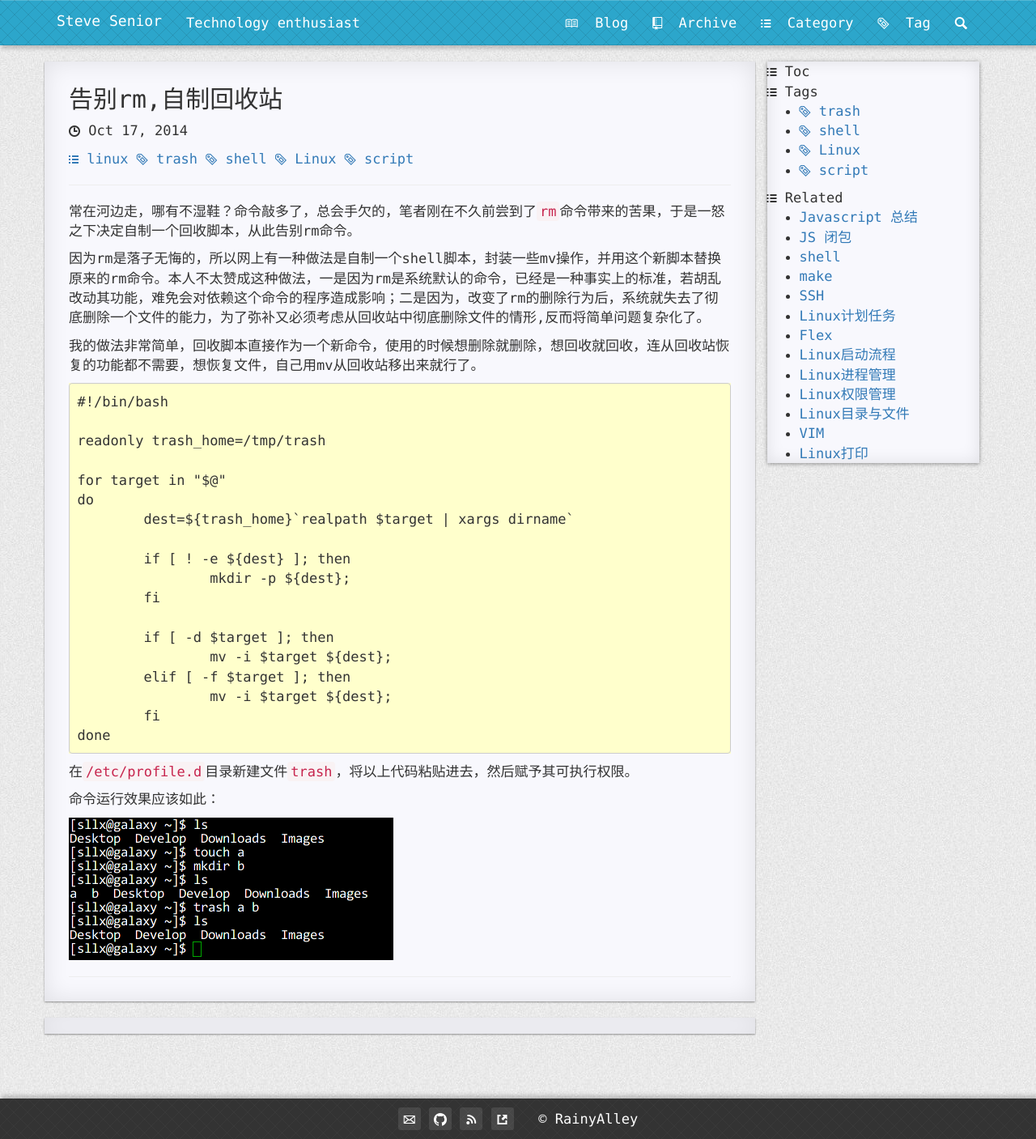
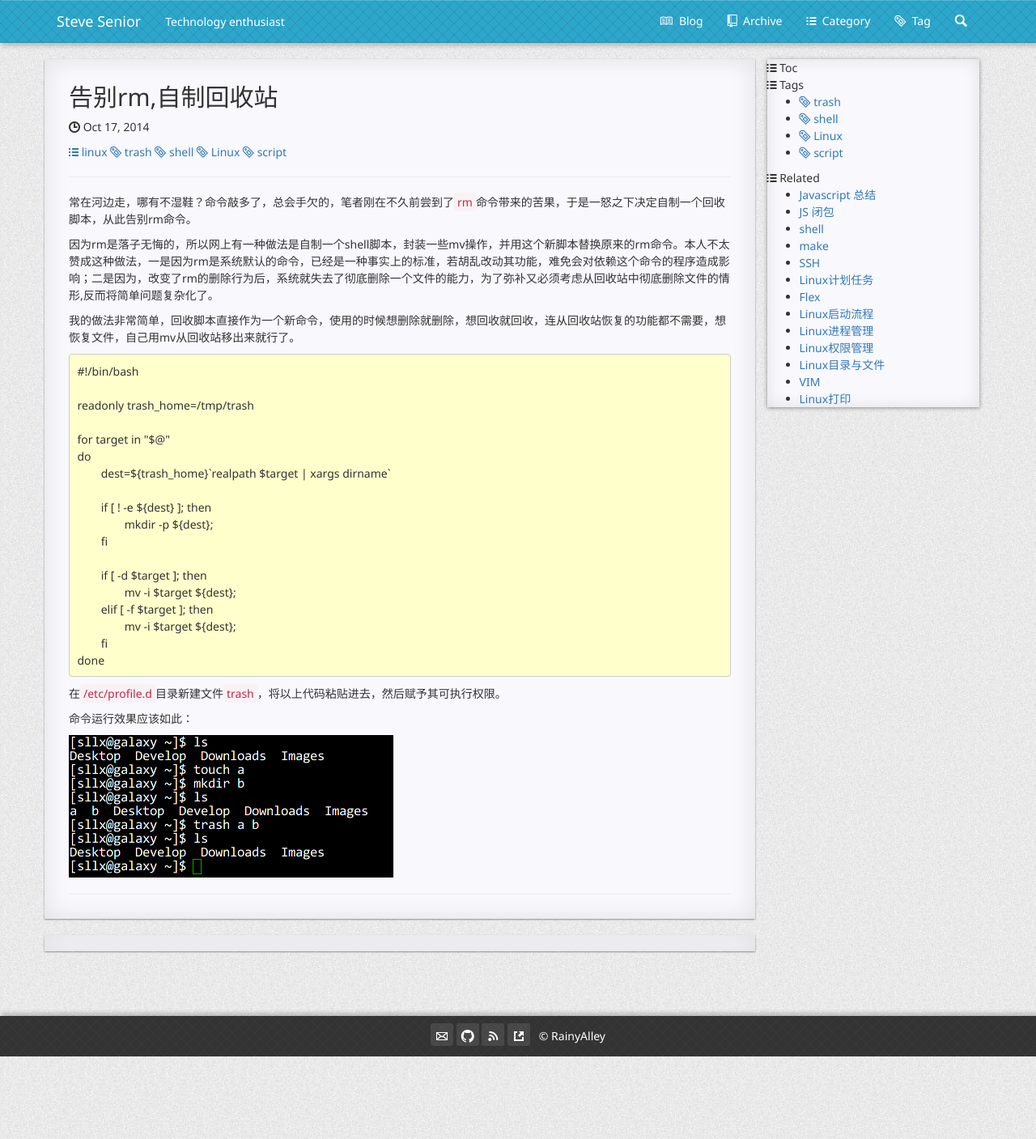
Before and after one commit to ssenior45/ssenior45.github.io, a Jekyll site: the page built from _posts/2014-10-17-shell-trash.md, in a window 1280 px wide. Shown: the whole page at 81% size. Built offline with Jekyll 4.4.1, drawn with Linux system fonts in a browser that asks for light colours; nearby versions of some CDN libraries; Markdown is read by kramdown in place of the engine named in the settings; comment, search, counter and statistics services are not loaded.

Commit message:
Updated style.css

```diff
--- a/static/css/style.css
+++ b/static/css/style.css
@@ -1,6 +1,10 @@
 ---
 layout: null
+published: true
 ---
+
+
+@import url(https://fonts.googleapis.com/css?family=Noto+Sans:400,400italic,700italic,700);
 
 .navbar-tiffany,
 .banner{
@@ -110,12 +114,12 @@ body {
 }
 
 body,code,pre{
-    font-family:  "Menlo", "Monaco", "Consolas", "Courier New", "monospace", "Helvetica", "Tahoma", "Arial",
-    "WenQuanYi Micro Hei", "文泉驿微米黑", "STXihei", "华文细黑", "Microsoft YaHei", "微软雅黑", "SimSun", "宋体", "Heiti", "黑体", sans-serif;
+    font-family:  "Noto Sans", "Menlo", "Monaco", "Consolas", "Courier New", "monospace", "Helvetica", "Tahoma", "Arial", sans-serif;
 }
 
 body,.sheet,pre,code{
-    font-size: 17px;
+    font-size: 14px;
+    line-height: 1.5;
 }
 
 
```
